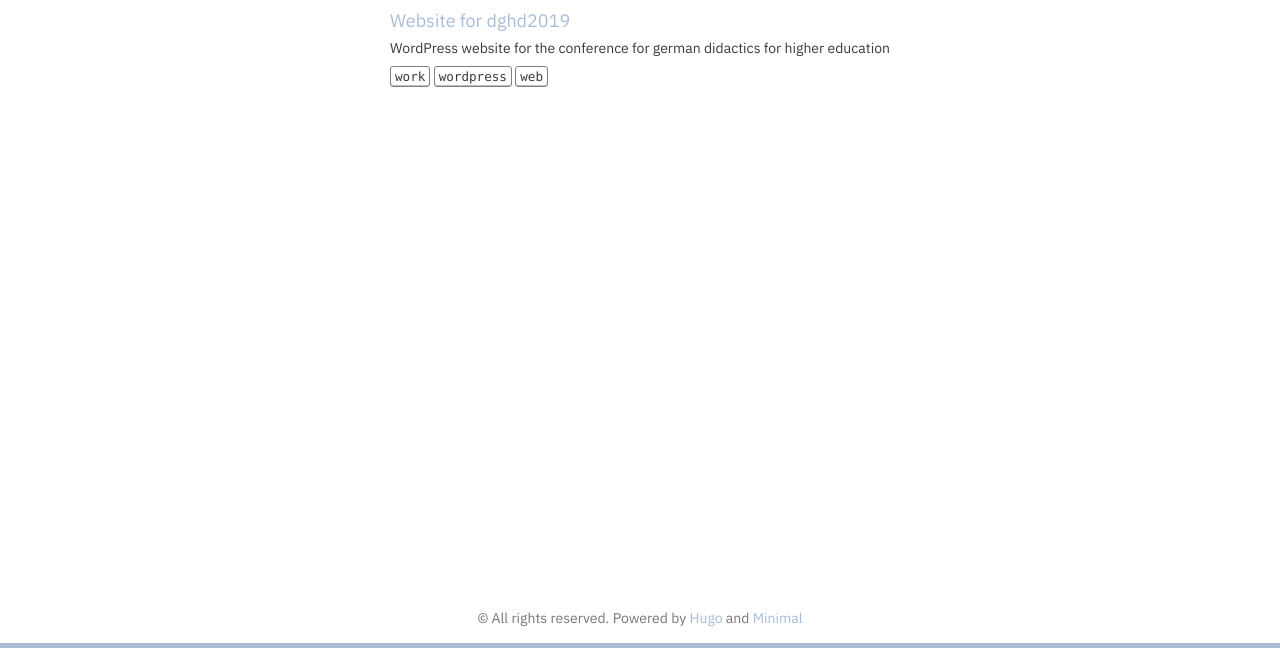
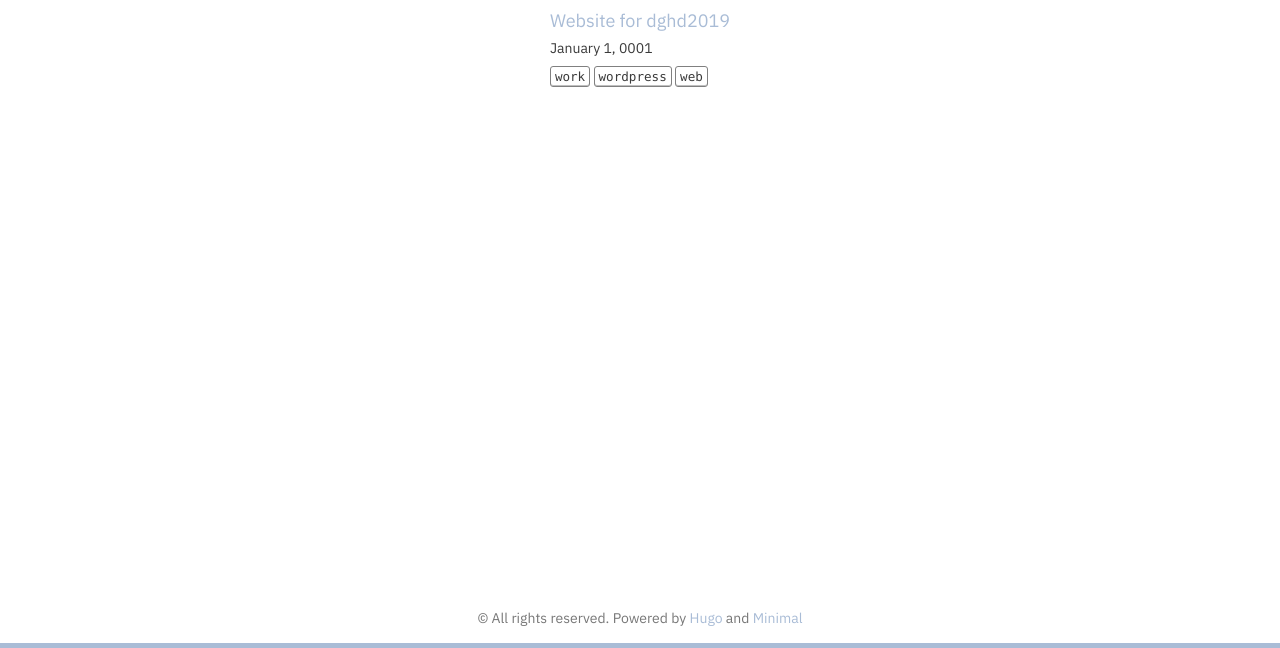
Before and after one commit to leenahere/leenahere.github.io, a plain HTML site: page tags/web/index.html in a window 1280 px wide. Shown: the part 152-800 px from the top of the page. Drawn offline with nearby package versions, Linux system fonts and the light colour scheme; some packages are replaced by stand-ins of ours.

```diff
--- a/tags/web/index.html
+++ b/tags/web/index.html
@@ -144,7 +144,7 @@
 
 
     <h4><a href="/projects/dghd/">Website for dghd2019</a></h4>
-    <h5>WordPress website for the conference for german didactics for higher education</h5>
+    <h5>January 1, 0001</h5>
 
     <a href="https://leenahere.github.io/tags/work"><kbd class="item-tag">work</kbd></a>
 
```
